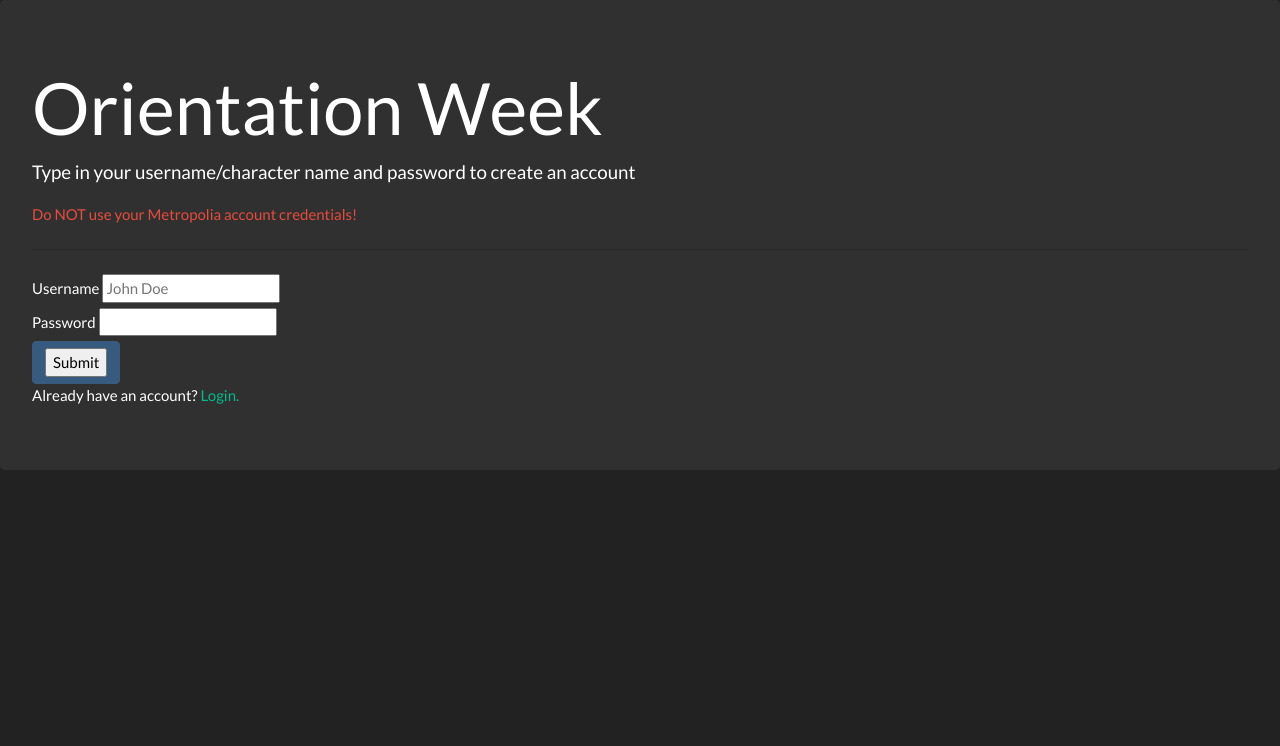
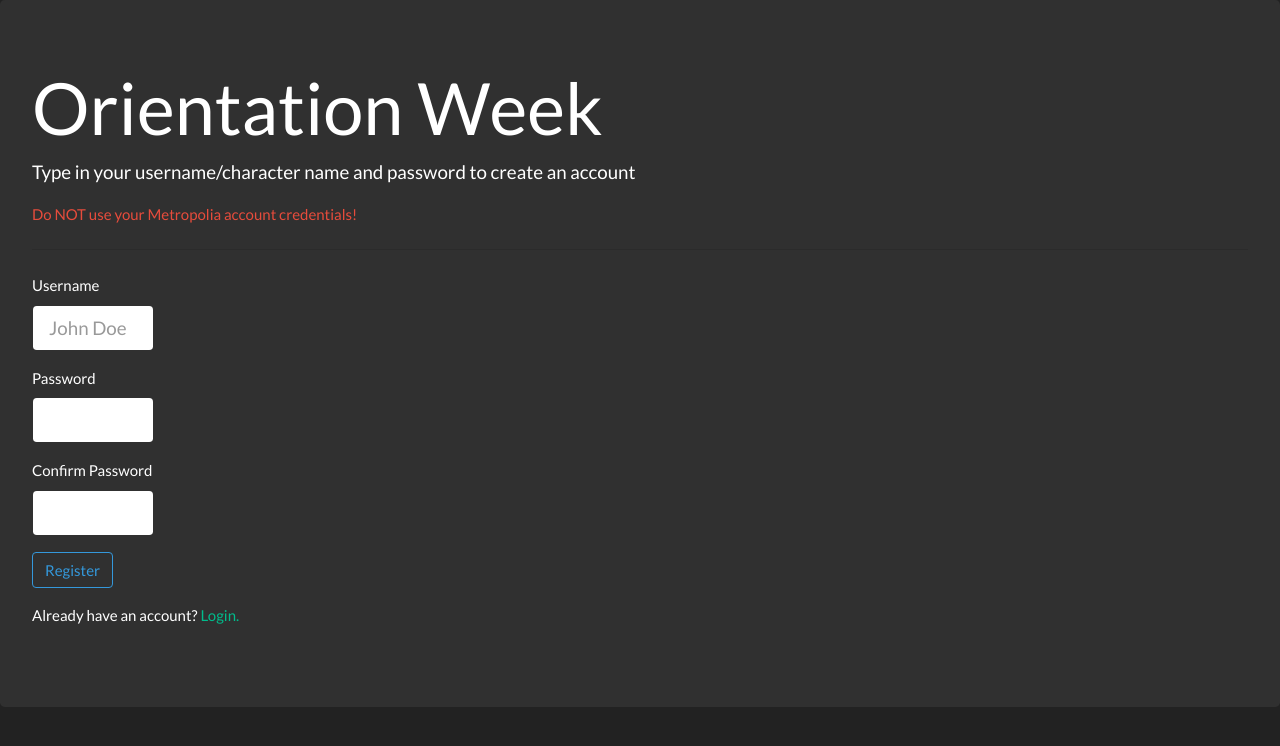
Before and after one commit to nicolaskyejo/project-fuksit, a Flask app: page /signup in a window 1280 px wide. Shown: the top 746 px of the page. Run offline with Flask 2, Linux system fonts and the light colour scheme; some libraries are stand-ins or nearby versions.

Commit message:
updated forms
Validation on forms

```diff
--- a/application/landing_page/forms.py
+++ b/application/landing_page/forms.py
@@ -1,20 +1,22 @@
-from wtforms import Form, StringField, PasswordField, validators, SubmitField
-from wtforms.validators import ValidationError, DataRequired, Email, EqualTo, Length, Optional
+from flask_wtf import FlaskForm
+from wtforms import StringField, PasswordField, validators, SubmitField
+from wtforms.validators import ValidationError, DataRequired, EqualTo, Length
 
 
-class SignupForm(Form):
+class SignupForm(FlaskForm):
     username = StringField('Username',
                            validators=[DataRequired(message='Please enter a username.'),
-                                       Length(min=3, message='Please enter at least 3 characters.')])
+                                       Length(min=3, max=30, message='Please enter at least 3 characters.')])
     password = PasswordField('Password',
                              validators=[DataRequired(message='Please enter a password.'),
-                                         Length(min=6, message='Please enter at least six characters.')])
+                                         Length(min=6, max=100, message='Please enter at least six characters.')])
+    confirm_password = PasswordField('Confirm Password', validators=[DataRequired(), EqualTo('password')])
     submit = SubmitField('Register')
 
 
-class LoginForm(Form):
+class LoginForm(FlaskForm):
     username = StringField('Username',
                            validators=[DataRequired(message='Please enter your username.')])
     password = PasswordField('Password',
                              validators=[DataRequired(message='Please enter your password.')])
-    submit = SubmitField('Log in')
+    submit = SubmitField('Login')
--- a/application/landing_page/routes.py
+++ b/application/landing_page/routes.py
@@ -37,7 +37,7 @@ def register():
                 session['username'] = username
                 return redirect(url_for('content_bp.story'))
 
-    return render_template('signup.html', form=SignupForm())
+    return render_template('signup.html', form=signup_form)
 
 
 @auth_bp.route('/', methods=['GET', 'POST'])
@@ -61,7 +61,7 @@ def login():
                         pass
         flash('Invalid Username/Password combination')
         return redirect(url_for('auth_bp.login'))
-    return render_template('login_new.html', form=LoginForm())
+    return render_template('login_new.html', form=login_form)
 
 
 @auth_bp.route('/logout')
--- a/application/templates/signup.html
+++ b/application/templates/signup.html
@@ -7,38 +7,66 @@
   <p class="lead">Type in your username/character name and password to create an account</p>
   <p class="text-danger">Do NOT use your Metropolia account credentials!</p>
   <hr class="my-4">
+
     <form method=post>
+        {{ form.hidden_tag() }}
+    <fieldset class="form-group">
         {% for message in get_flashed_messages() %}
-        <div class="alert alert-warning alert-dismissible">
+        <div class="alert alert-danger alert-dismissible">
             <button type="button" class="close" data-dismiss="alert" aria-label="close"><span aria-hidden="true">&times;</span>
             </button>
             {{ message }}
         </div>
       {% endfor %}
-        <div class="username">
-        {{ form.username.label }}
-        {{ form.username(placeholder='John Doe') }}
+        <div class="form-group">
+        {{ form.username.label(class="form-control-label") }}
         {% if form.username.errors %}
-          <ul class="errors">
-            {% for error in form.username.errors %}<li>{{ error }}</li>{% endfor %}
-          </ul>
+            {{ form.username(class="form-control form-control-lg is-invalid") }}
+            <div class="invalid-feedback">
+                {% for error in form.username.errors %}
+                    <span>{{ error }}</span>
+                {% endfor %}
+            </div>
+        {% else %}
+            {{ form.username(placeholder='John Doe', class="form-control form-control-lg") }}
         {% endif %}
-         </div>
-        <div class="password">
-            {{ form.password.label }}
-            {{ form.password }}
+        </div>
+
+        <div class="form-group">
+        {{ form.password.label(class="form-control-label") }}
             {% if form.password.errors %}
-              <ul class="errors">
-                {% for error in form.password.errors %}<li>{{ error }}</li>{% endfor %}
-              </ul>
-            {% endif %}
+                {{ form.password(class="form-control form-control-lg is-invalid") }}
+                <div class="invalid-feedback">
+                    {% for error in form.password.errors %}
+                        <span>{{ error }}</span>
+                    {% endfor %}
+                </div>
+        {% else %}
+            {{ form.password(class="form-control form-control-lg") }}
+        {% endif %}
         </div>
-        <div class="btn btn-primary">
-            <input id="submit" type="submit" value="Submit">
+
+         <div class="form-group">
+         {{ form.confirm_password.label(class="form-control-label") }}
+            {% if form.confirm_password.errors %}
+                {{ form.confirm_password(class="form-control form-control-lg is-invalid") }}
+                <div class="invalid-feedback">
+                    {% for error in form.confirm_password.errors %}
+                        <span>{{ error }}</span>
+                    {% endfor %}
+                </div>
+        {% else %}
+            {{ form.confirm_password(class="form-control form-control-lg") }}
+        {% endif %}
+        </div>
+
+        <div class="form-group">
+            {{ form.submit(class="btn btn-outline-info") }}
         </div>
         <div class="loginsignup">
             <span>Already have an account? <a href="{{ url_for('auth_bp.login') }}">Login.</a></span>
         </div>
+    </fieldset>
     </form>
     <script>
       $(document).ready(function() {
@@ -47,6 +75,5 @@
        });
       });
     </script>
-  </div>
-
+</div>
 {% endblock %}
```
Also changed, not shown: application/templates/login_new.html (+35 -20 lines), other/quiz.txt (+14 -0 lines).
